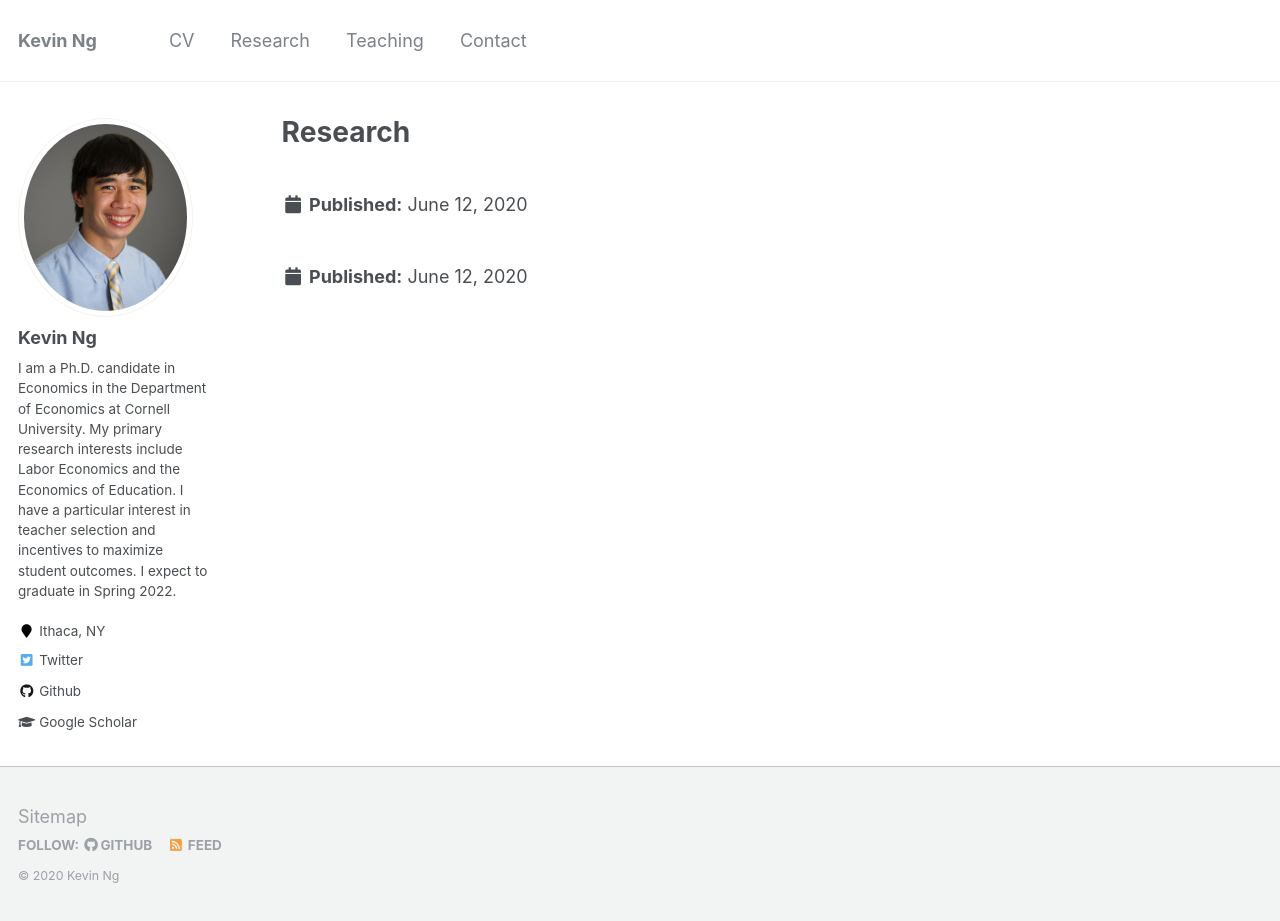
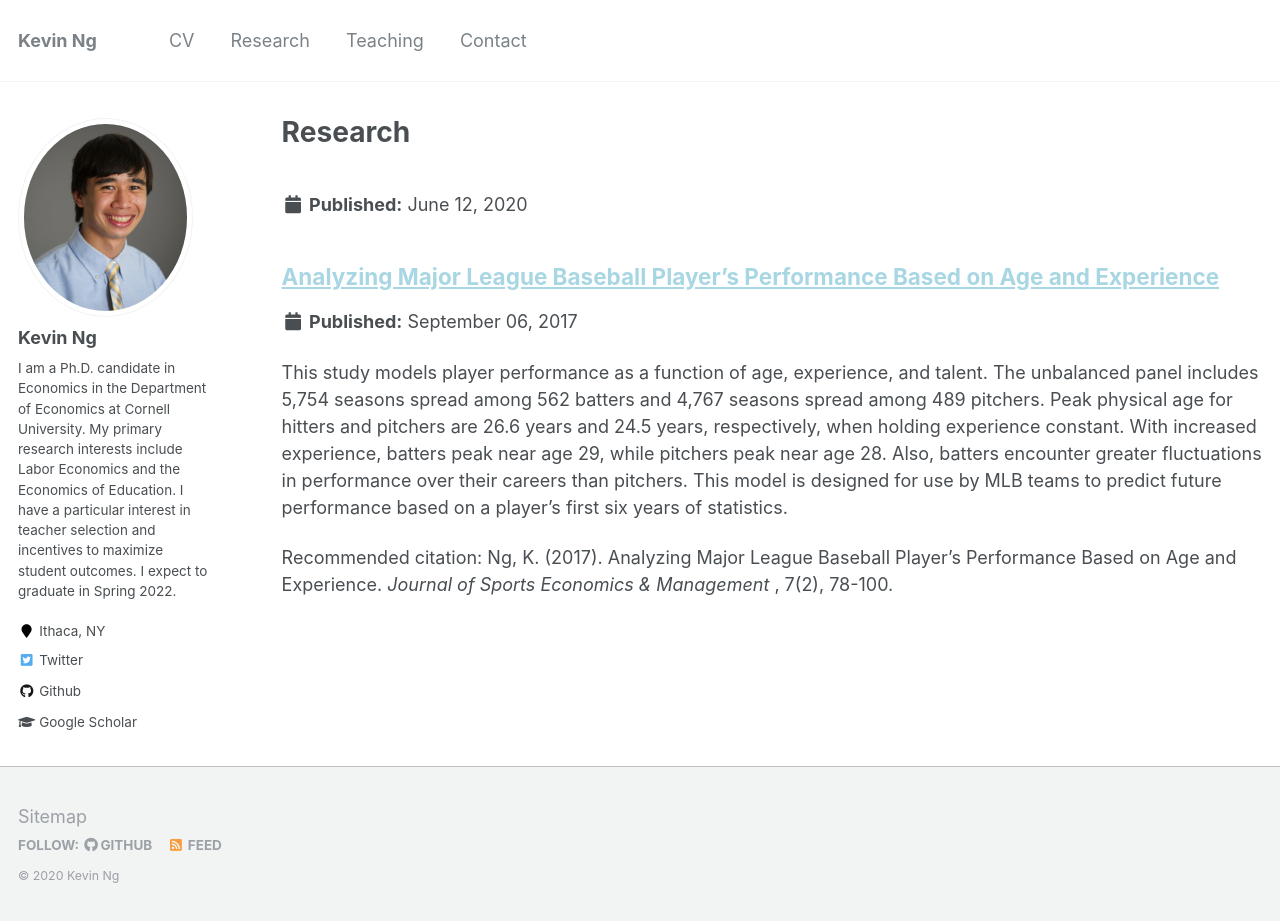
Before and after one commit to KevinCNg/kevincng.github.io, a Jekyll site: the page built from _pages/research.md, in a window 1280 px wide and 921 px high. Built offline with Jekyll 4.4.1, drawn with Linux system fonts in a browser that asks for light colours; a file with an impossible date is left out.

Commit message:
research test

```diff
--- a/_research/ng_2017.md
+++ b/_research/ng_2017.md
@@ -3,7 +3,7 @@ title: "[Analyzing Major League Baseball Player’s Performance Based on Age and
 collection: research
 permalink: /research/Ng_2017
 excerpt: 'This study models player performance as a function of age, experience, and talent. The unbalanced panel includes 5,754 seasons spread among 562 batters and 4,767 seasons spread among 489 pitchers. Peak physical age for hitters and pitchers are 26.6 years and 24.5 years, respectively, when holding experience constant. With increased experience, batters peak near age 29, while pitchers peak near age 28. Also, batters encounter greater fluctuations in performance over their careers than pitchers. This model is designed for use by MLB teams to predict future performance based on a player’s first six years of statistics.'
-date:
-venue:
-citation:
+date: 2017-09-06
+venue: 'Journal of Sports Economics & Management'
+citation: 'Ng, K. (2017). Analyzing Major League Baseball Player’s Performance Based on Age and Experience. <i> Journal of Sports Economics & Management </i>, 7(2), 78-100.'
 ---
```
Also changed, not shown: _research/ng_stem.md (+4 -4 lines).
